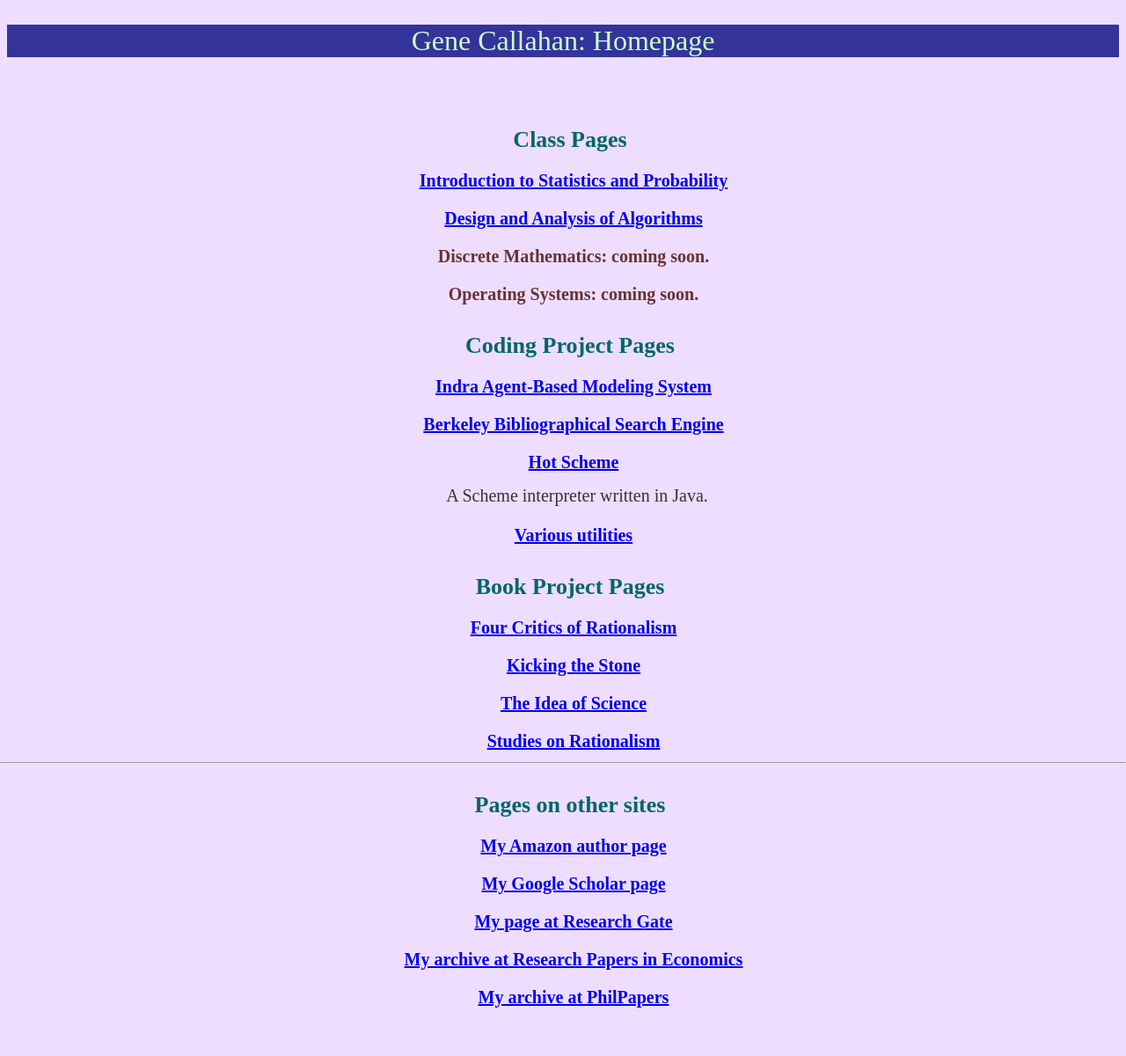
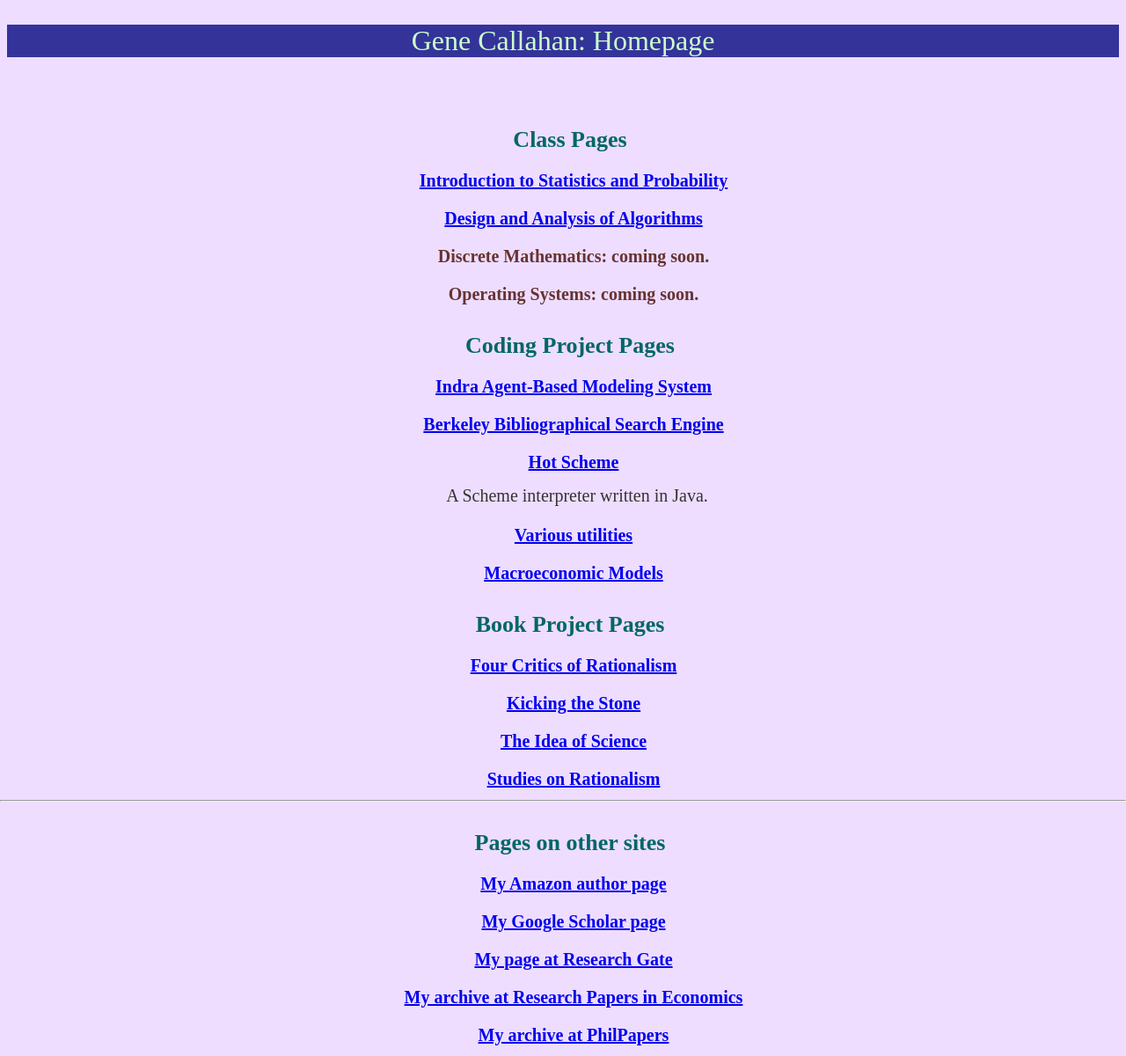
Before and after one commit to gcallah/gcallah.github.io, a Jekyll site: the page index.html, which Jekyll copies as it is, in a window 1280 px wide. Shown: the whole page at 88% size. Built offline with Jekyll 4.4.1, drawn with Linux system fonts in a browser that asks for light colours; before the commit the page ends 1157 px from its top, so only the background shows below that.

Commit message:
Added MacroModels to index.

```diff
--- a/index.html
+++ b/index.html
@@ -73,6 +73,13 @@
                         </a>
 
                     </h3>
+
+                    <h3>
+                        <a href="https://gcallah.github.io/MacroModels/index.html">
+                        Macroeconomic Models
+                        </a>
+                    </h3>
+
                 <h2>
                     Book Project Pages
                 </h2>
```
